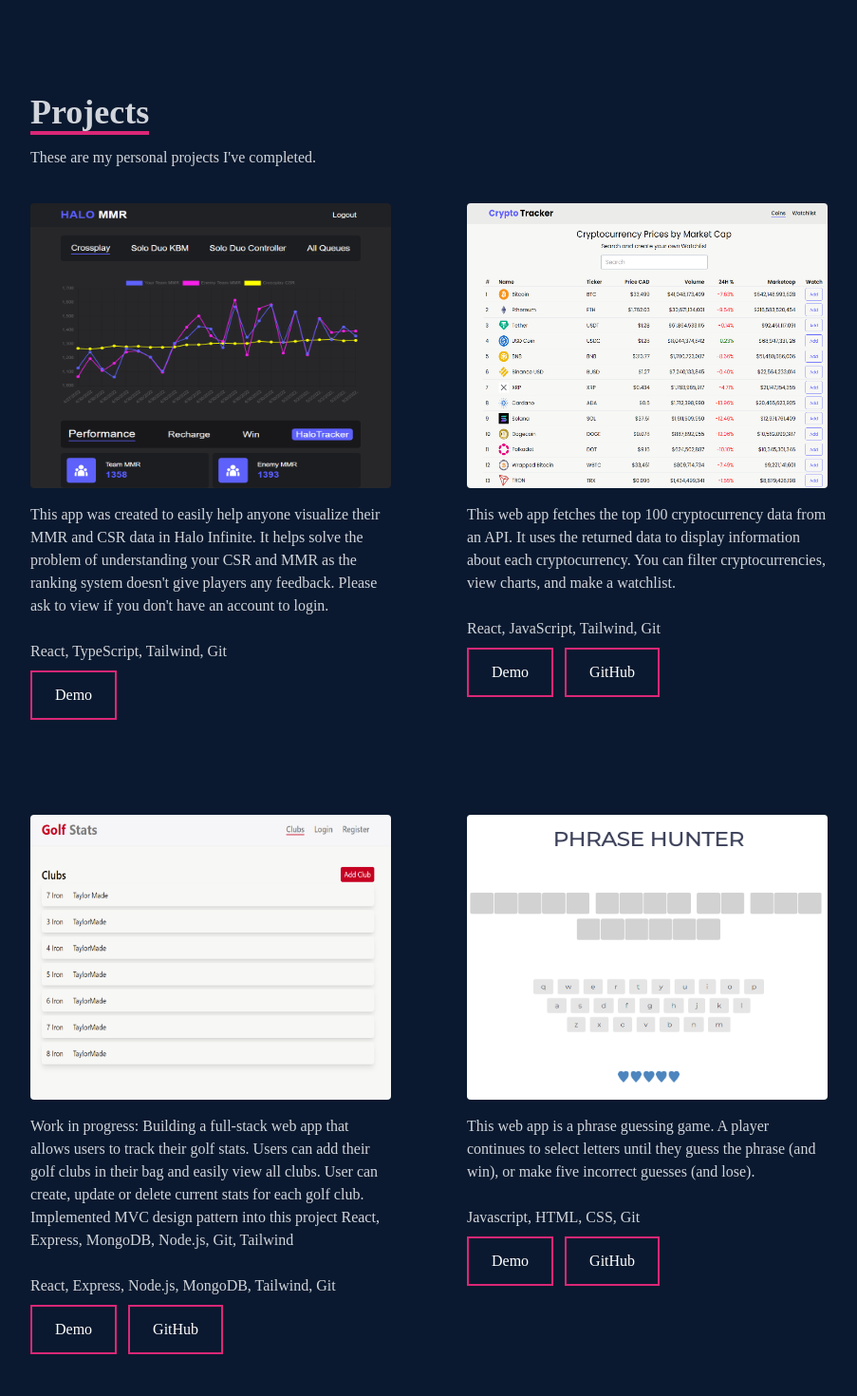
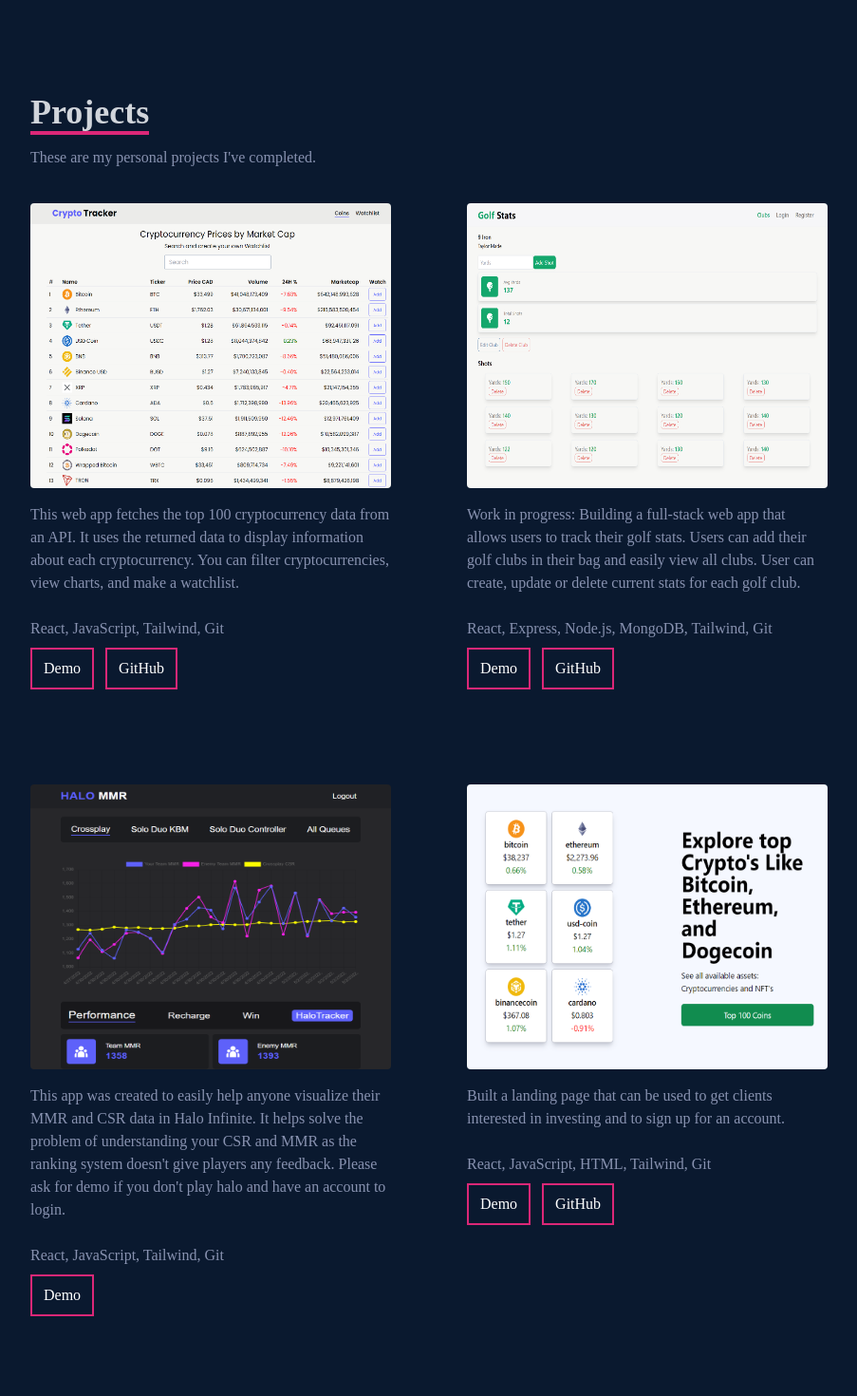
Before and after one commit to dougbeckwith/portfolio, a React (Create React App) app: page / in a window 1280 px wide. Shown: the part 2160-3630 px from the top of the page at 95% size, without its empty margins (53-956 px from the left). Built offline with nearby package versions, Linux system fonts and the light colour scheme.

Commit message:
update projects and styles

```diff
--- a/src/components/Contact.jsx
+++ b/src/components/Contact.jsx
@@ -6,9 +6,7 @@
   const [email, setEmail] = useState('')
   const [message, setMessage] = useState('')
 
-  function handleSubmit(e) {
-    e.preventDefault()
-
+  function handleSubmit() {
     setName('')
     setEmail('')
     setMessage('')
@@ -24,10 +22,10 @@
           action='https://getform.io/f/3a755a98-e52f-48f7-b897-002c8105c161'
           className='flex flex-col max-w-[600px] w-full'>
           <div className='pb-8'>
-            <p className='text-4xl font-bold inline border-b-4 border-pink-600 text-gray-300'>
+            <p className=' text-4xl font-bold inline border-b-4 border-pink-600 text-gray-300'>
               Contact
             </p>
-            <p className='text-gray-300 py-4'>
+            <p className='py-4  text-[#8892b0]'>
               Contact me by the form below or send me an email -
               dougcbeckwith@gmail.com
             </p>
--- a/src/components/Projects.jsx
+++ b/src/components/Projects.jsx
@@ -29,7 +29,7 @@
             <button
               className={
                 project.demo
-                  ? 'text-white border-2 px-6 py-3 mr-3 hover:bg-pink-600 border-pink-600 duration-200'
+                  ? 'text-white border-2 px-3 py-2 mr-3 hover:bg-pink-600 border-pink-600 duration-200'
                   : 'hidden'
               }>
               Demo
@@ -40,7 +40,7 @@
             <button
               className={
                 project.github
-                  ? 'text-white border-2 px-6 py-3 mr-3 hover:bg-pink-600 border-pink-600 duration-200'
+                  ? 'text-white border-2 px-3 py-2 mr-3 hover:bg-pink-600 border-pink-600 duration-200'
                   : 'hidden'
               }>
               GitHub
@@ -60,11 +60,13 @@
           <p className='text-4xl font-bold inline border-b-4 border-pink-600 '>
             Projects
           </p>
-          <p className='pt-4 pb-9'>
+          <p className='pt-4 pb-9  text-[#8892b0]'>
             These are my personal projects I've completed.
           </p>
         </div>
-        <div className='flex gap-20 flex-wrap'>{projectElements}</div>
+        <div className='flex gap-20 flex-wrap  text-[#8892b0]'>
+          {projectElements}
+        </div>
       </div>
     </div>
   )
--- a/src/components/Skills.jsx
+++ b/src/components/Skills.jsx
@@ -18,7 +18,9 @@
           <p className='text-4xl font-bold inline border-b-4 border-pink-600 '>
             Experience
           </p>
-          <p className='py-4'>These are the technologies I've worked with</p>
+          <p className='py-4  text-[#8892b0]'>
+            These are the technologies I've worked with
+          </p>
         </div>
         <div className=' w-full grid grid-cols-2 md:grid-cols-3 lg:grid-cols-4 gap-5'>
           <div className='hover:bg-[#061a38] p-2 flex flex-col justify-center items-center w-[150px] sm:w-[200px] shadow-md shadow-[#040c16] hover:scale-110 duration-500'>
--- a/src/projects.js
+++ b/src/projects.js
@@ -6,18 +6,6 @@
 import img6 from './assets/project6.png'
 
 const Projects = [
-  {
-    id: 5,
-    image: img5,
-    description: `This app was created to easily help anyone visualize their MMR and CSR data in Halo Infinite.
-     It helps solve the problem of understanding your CSR and MMR as the ranking system doesn't give players any feedback. Please ask to view if you don't have an account to login.
-    `,
-    demo: true,
-    demoLink: 'https://halommr.com',
-    github: false,
-    githubLink: '',
-    technologies: ['React', 'TypeScript', 'Tailwind', 'Git'],
-  },
   {
     id: 1,
     image: img1,
@@ -36,14 +24,35 @@
     description: `Work in progress: Building a full-stack web app that allows users to track their golf stats.
     Users can add their golf clubs in their bag and easily view all clubs.
     User can create, update or delete current stats for each golf club.
-    Implemented MVC design pattern into this project
-    React, Express, MongoDB, Node.js, Git, Tailwind
     `,
     demo: true,
     demoLink: 'https://golf-app-v2.herokuapp.com/clubs',
     github: true,
     githubLink: 'https://github.com/dougbeckwith/golf-stats-v2',
     technologies: ['React', 'Express', 'Node.js', 'MongoDB', 'Tailwind', 'Git'],
+  },
+  {
+    id: 5,
+    image: img5,
+    description: `This app was created to easily help anyone visualize their MMR and CSR data in Halo Infinite.
+     It helps solve the problem of understanding your CSR and MMR as the ranking system doesn't give players any feedback. Please ask for demo if you don't play halo and have an account to login.
+    `,
+    demo: true,
+    demoLink: 'https://halommr.com',
+    github: false,
+    githubLink: '',
+    technologies: ['React', 'JavaScript', 'Tailwind', 'Git'],
+  },
+  {
+    id: 4,
+    image: img4,
+    description: `Built a landing page that can be used to get
+     clients interested in investing and to sign up for an account.`,
+    demo: true,
+    demoLink: 'https://meek-granita-53a799.netlify.app/',
+    github: true,
+    githubLink: 'https://github.com/dougbeckwith/landing-page',
+    technologies: ['React', 'JavaScript', 'HTML', 'Tailwind', 'Git'],
   },
   {
     id: 2,
@@ -54,7 +63,7 @@
     demoLink: 'https://dougbeckwith.github.io/',
     github: true,
     githubLink: 'https://github.com/dougbeckwith/techdegree-project-4',
-    technologies: ['Javascript', 'HTML', 'CSS', 'Git'],
+    technologies: ['JavaScript', 'HTML', 'CSS', 'Git'],
   },
   {
     id: 3,
@@ -65,18 +74,7 @@
     demoLink: 'https://celebrated-bublanina-91730b.netlify.app/',
     github: true,
     githubLink: 'https://github.com/dougbeckwith/techdegree-project-3',
-    technologies: ['Javascript', 'HTML', 'CSS'],
-  },
-  {
-    id: 4,
-    image: img4,
-    description: `Built a landing page that can be used to get
-     clients interested in investing and to sign up for an account.`,
-    demo: true,
-    demoLink: 'https://meek-granita-53a799.netlify.app/',
-    github: true,
-    githubLink: 'https://github.com/dougbeckwith/landing-page',
-    technologies: ['React', 'Javascript', 'HTML', 'Tailwind'],
+    technologies: ['JavaScript', 'HTML', 'CSS', 'Git'],
   },
 ]
 
```
Also changed, not shown: src/assets/project6.png.
